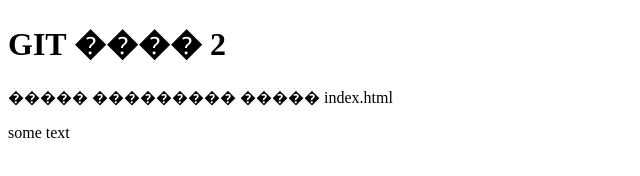
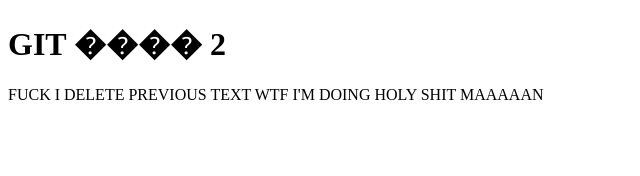
Before and after one commit to VovchikRudak/beginner, a plain HTML site: page index.html in a window 1280 px wide. Shown: the whole page, without its empty margins (0-640 px from the left). Drawn offline with Linux system fonts and the light colour scheme.

Commit message:
some changes means nothing

```diff
--- a/index.html
+++ b/index.html
@@ -6,7 +6,6 @@
 </head>
 <body>
     <h1>GIT ���� 2</h1>
-    <p>����� ��������� ����� index.html</p>
-    <p>some text</p>
+    <p>FUCK I DELETE PREVIOUS TEXT WTF I'M DOING HOLY SHIT MAAAAAN</p>
 </body>
 </html>
```
